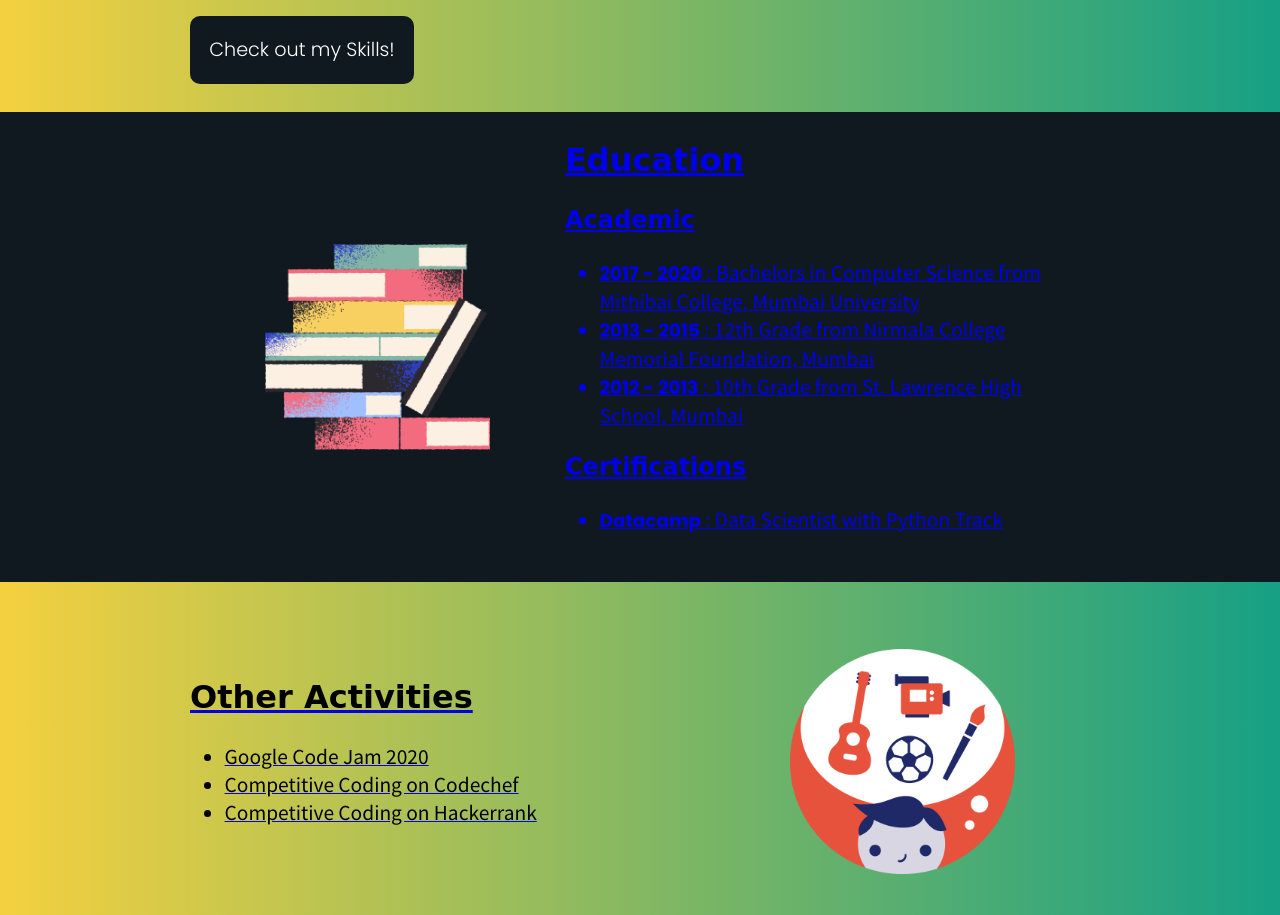
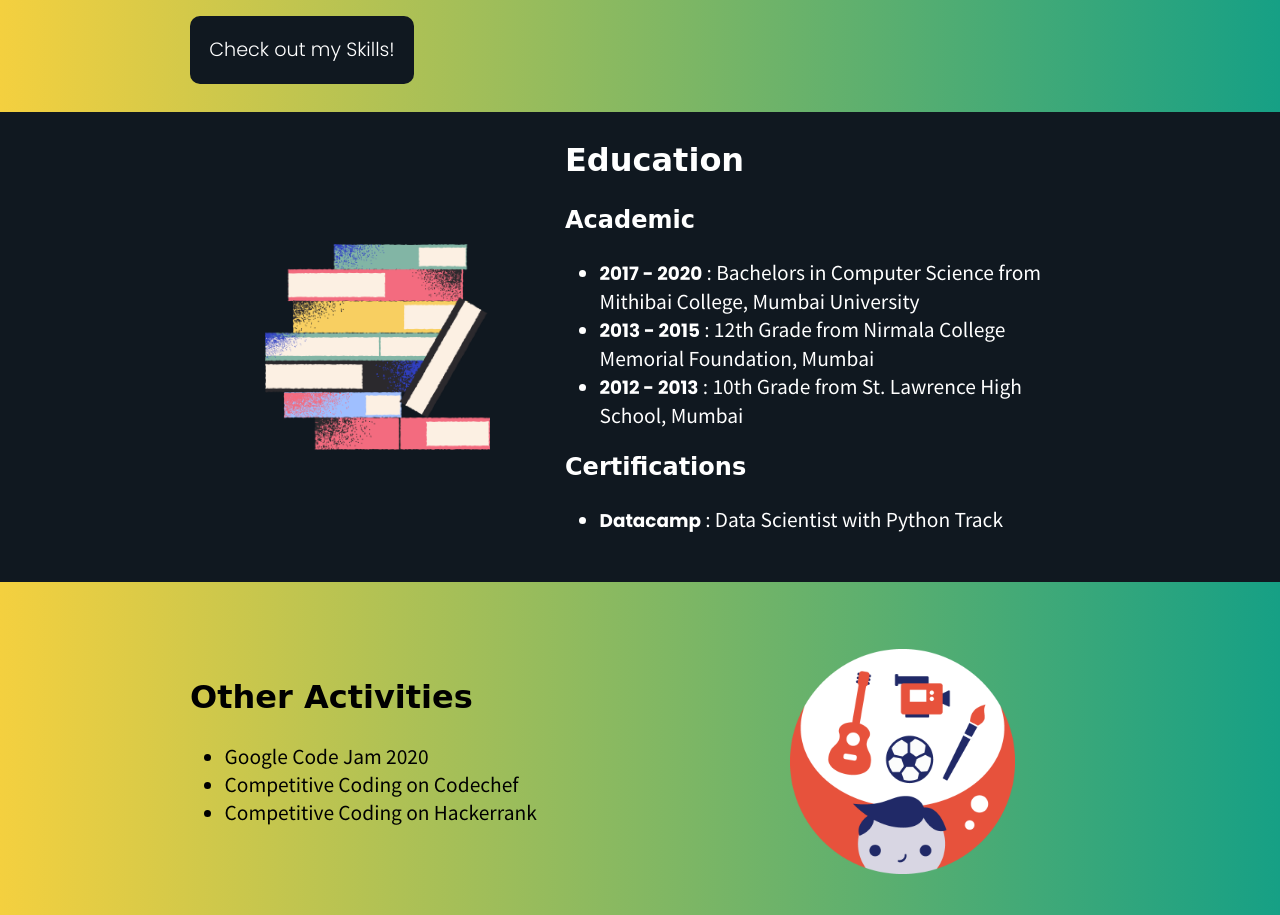
Before and after one commit to yakhal/prakharrastogi.github.io, a plain HTML site: page index.html in a window 1280 px wide. Shown: the part 1311-2226 px from the top of the page. Drawn offline with Linux system fonts and the light colour scheme; a web font is replaced by a local one.

Commit message:
Bug FIxed

```diff
--- a/index.html
+++ b/index.html
@@ -88,7 +88,7 @@
                             <li>SQL / MySQL / SQLite</li>
                         </ul>
                     </section>
-                    <button id="skills-link"><a href="https://yakhal.github.io/simpledesigns">Check out my Skills!</button>
+                    <button id="skills-link"><a href="https://yakhal.github.io/simpledesigns">Check out my Skills!</a></button>
                 </div>
             </div>
         </article>
```
